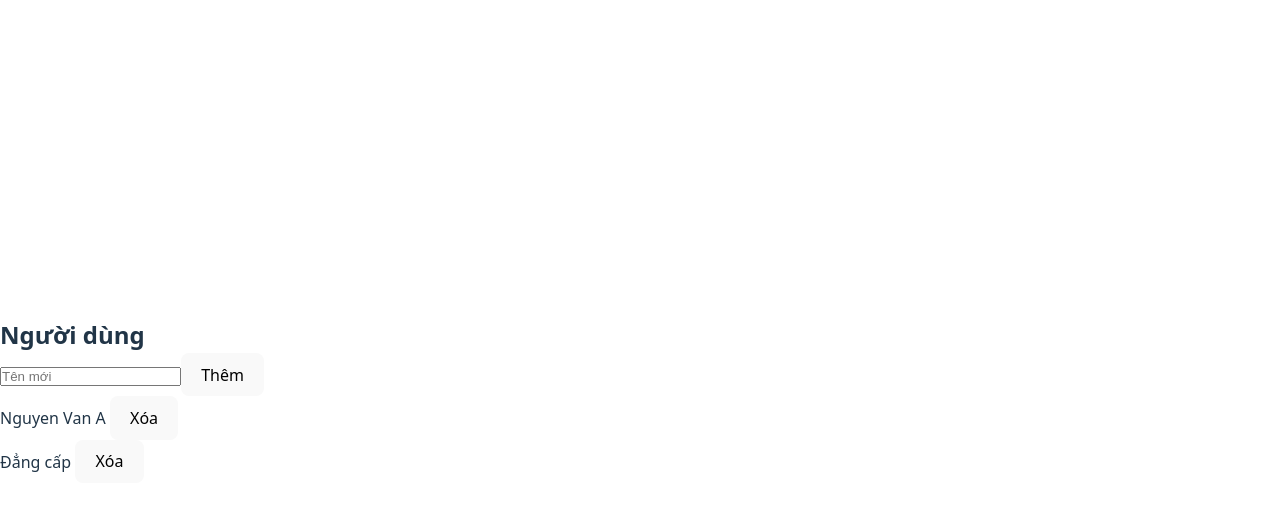
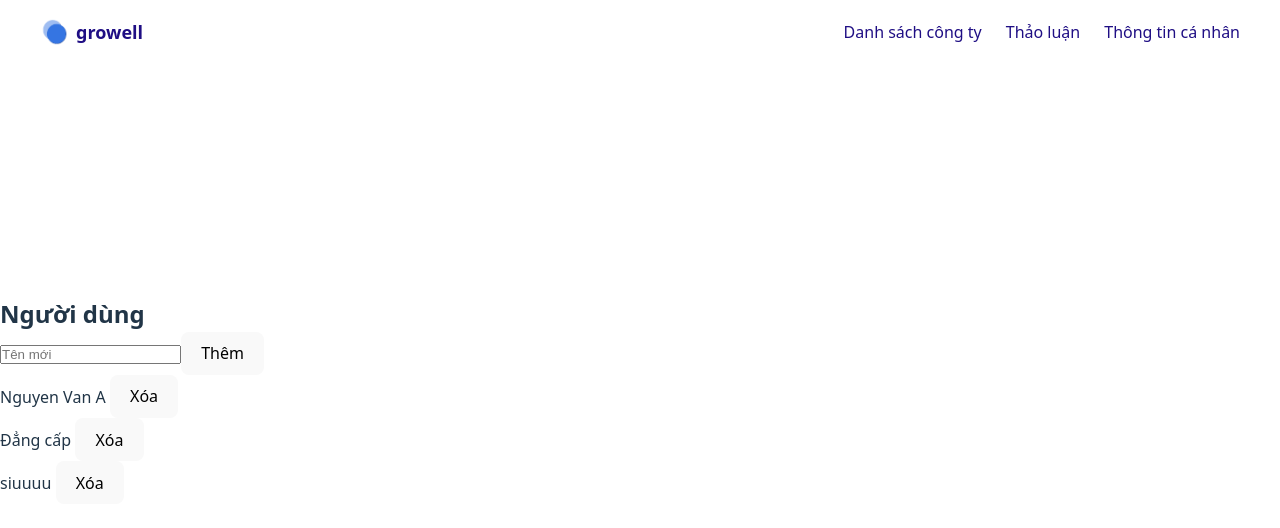
Before and after one commit to PhuNd2k3/Chillinh, a React (Vite) app in the folder chillinh/: page /users in a window 1280 px wide. Shown: the top 528 px of the page. Built offline with nearby package versions, Linux system fonts and the light colour scheme; data requests are answered from the project's data file.

Commit message:
update logo homepage + header

```diff
--- a/chillinh/mock-api/db.json
+++ b/chillinh/mock-api/db.json
@@ -24,6 +24,10 @@
     {
       "id": "4d96",
       "name": "Đẳng cấp"
+    },
+    {
+      "id": "a648",
+      "name": "siuuuu"
     }
   ],
   "companies": [
--- a/chillinh/src/components/Header/Header.css
+++ b/chillinh/src/components/Header/Header.css
@@ -1,19 +1,37 @@
 /* Header.css */
 
 .header {
+  position: fixed; /* ← thay vì absolute */
+  top: 0;
+  left: 0;
+  right: 0;
+  height: 64px;
   display: flex;
   justify-content: space-between;
   align-items: center;
-    padding: 16px 40px;
+  padding: 0 40px;
   background-color: white;
-    border-bottom: 1px solid #e0e0e0;
+  z-index: 1000; /* đảm bảo cao hơn mọi thứ khác */
 }
 
-  .logo {
+.logo-combo {
+  display: flex;
+  align-items: center;
+  text-decoration: none;
+  color: #1f0e84 !important;
+}
+
+.logo-img {
+  width: 28px;
+  height: 28px;
+  border-radius: 50%;
+  object-fit: cover;
+  margin-right: 8px;
+}
+
+.logo-text {
   font-weight: bold;
   font-size: 18px;
-    color: #1f0e84;
-    text-decoration: none;
 }
 
 .nav-links {
@@ -23,7 +41,7 @@
 
 .nav-links a {
   text-decoration: none;
-    color: #333;
+  color: #1f0e84 !important; /* luôn hiện chữ màu xanh */
   font-weight: 500;
   transition: color 0.2s ease;
 }
--- a/chillinh/src/components/Header/Header.jsx
+++ b/chillinh/src/components/Header/Header.jsx
@@ -1,11 +1,17 @@
 import React from "react";
 import { Link } from "react-router-dom";
 import "./Header.css";
+import logo from "../../../public/pictures/logo.png"; // điều chỉnh nếu đường dẫn khác
 
 const Header = () => {
   return (
     <header className="header">
-      <div className="logo">growell</div>
+      <div className="logo">
+        <Link to="/" className="logo-combo">
+          <img src={logo} alt="Growell Logo" className="logo-img" />
+          <span className="logo-text">growell</span>
+        </Link>
+      </div>
       <nav className="nav-links">
         <Link to="/companies">Danh sách công ty</Link>
         <Link to="/forum">Thảo luận</Link>
--- a/chillinh/src/pages/HomePage.css
+++ b/chillinh/src/pages/HomePage.css
@@ -16,31 +16,50 @@
     font-family: 'Segoe UI', sans-serif;
 }
 
-.navbar {
+.homepage-navbar {
     display: flex;
     justify-content: space-between;
     padding: 20px 40px;
     font-size: 14px;
 }
 
-.logo {
+.homepage-logo {
     font-weight: bold;
     font-size: 18px;
     color: white;
 }
 
-.nav-links a {
+.homepage-logo-combo {
+    display: flex;
+    align-items: center;
+    text-decoration: none;
+    color: white;
+}
+
+.homepage-logo-img {
+    width: 24px;
+    height: 24px;
+    border-radius: 50%;
+    margin-right: 8px;
+}
+
+.homepage-logo-text {
+    font-weight: bold;
+    font-size: 18px;
+}
+
+.homepage-nav-links a {
     color: white;
     text-decoration: none;
     margin-left: 24px;
     transition: opacity 0.2s ease;
 }
 
-.nav-links a:hover {
+.homepage-nav-links a:hover {
     opacity: 0.8;
 }
 
-.content {
+.homepage-content {
     flex: 1;
     display: flex;
     flex-direction: column;
@@ -50,19 +69,19 @@
     padding: 0 20px;
 }
 
-.content h1 {
+.homepage-content h1 {
     font-size: 40px;
     font-weight: bold;
     line-height: 1.4;
     margin-bottom: 16px;
 }
 
-.content p {
+.homepage-content p {
     font-size: 16px;
     margin-bottom: 40px;
 }
 
-.start-button {
+.homepage-start-button {
     background: white;
     color: #1f0e84;
     padding: 14px 28px;
@@ -70,9 +89,11 @@
     text-decoration: none;
     font-weight: 600;
     box-shadow: 0 2px 8px rgba(0, 0, 0, 0.2);
-    transition: transform 0.2s ease;
+    transition: transform 0.2s ease, background-color 0.2s ease, box-shadow 0.2s ease;
 }
 
-.start-button:hover {
-    transform: translateY(-2px);
+.homepage-start-button:hover {
+    transform: translateY(-4px); /* Nút nhô lên khi hover */
+    background-color: #f0f0f0; /* Thay đổi màu nền khi hover */
+    box-shadow: 0 4px 12px rgba(0, 0, 0, 0.3); /* Tăng độ sâu bóng */
 }
--- a/chillinh/src/pages/HomePage.jsx
+++ b/chillinh/src/pages/HomePage.jsx
@@ -1,22 +1,28 @@
 import React from "react";
 import "./HomePage.css";
 import { Link } from "react-router-dom";
+import logo from "../../public/pictures/logo.png"; // Adjust the path as necessary
 
 const HomePage = () => {
   return (
     <div className="homepage">
-      <nav className="navbar">
-        <div className="logo">growell</div>
-        <div className="nav-links">
+      <nav className="homepage-navbar">
+        <div className="homepage-logo">
+          <Link to="/" className="homepage-logo-combo">
+            <img src={logo} alt="Growell Logo" className="homepage-logo-img" />
+            <span className="homepage-logo-text">growell</span>
+          </Link>
+        </div>
+        <div className="homepage-nav-links">
           <Link to="/companies">Danh sách công ty</Link>
           <Link to="/forum">Thảo luận</Link>
           <Link to="/profile">Thông tin cá nhân</Link>
         </div>
       </nav>
-      <div className="content">
+      <div className="homepage-content">
         <h1>Không chỉ tìm việc<br />hãy chọn nơi xứng đáng</h1>
         <p>Khám phá những chia sẻ thật từ cộng đồng người đi làm để có lựa chọn đúng đắn</p>
-        <Link to="/users" className="start-button">Bắt đầu ngay ↗</Link>
+        <Link to="/users" className="homepage-start-button">Bắt đầu ngay ↗</Link>
       </div>
     </div>
   );
--- a/chillinh/src/pages/UserList.jsx
+++ b/chillinh/src/pages/UserList.jsx
@@ -1,5 +1,6 @@
 import { useEffect, useState } from "react";
 import axios from "axios";
+import Header from "../components/Header/Header";
 
 const API = "http://localhost:3001/users";
 
@@ -30,6 +31,7 @@ export default function UserList() {
 
   return (
     <div>
+      <Header />
       <h2>Người dùng</h2>
       <input
         value={name}
```
Also changed, not shown: chillinh/public/pictures/logo.png (added), chillinh/public/pictures/shin.jpeg (added). Lines whose indentation alone changed are shown as unchanged.
